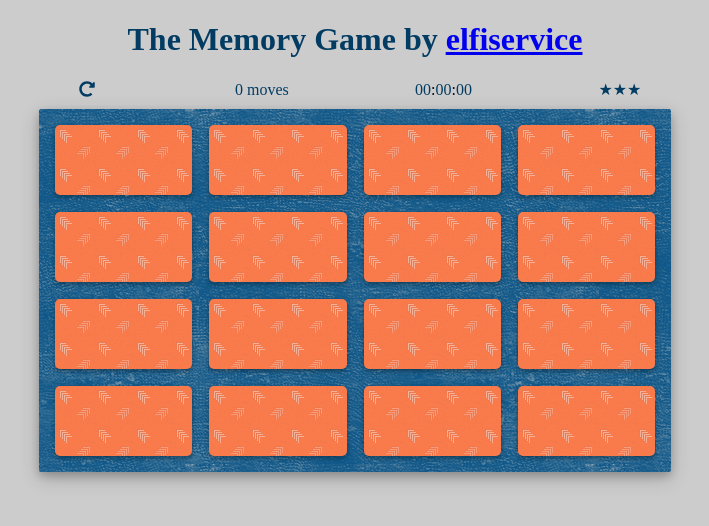
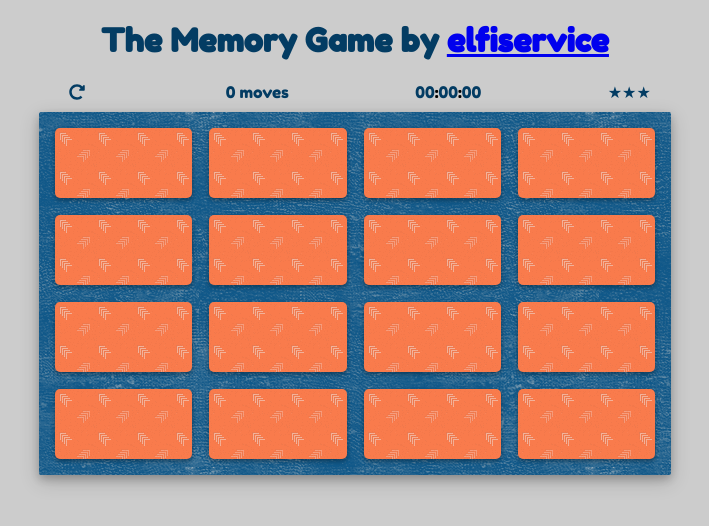
Before and after one commit to elfiservice/the-memory-game, a plain HTML site: page index.html in a window 1280 px wide. Shown: the whole page, without its empty margins (285-994 px from the left). Drawn offline with Linux system fonts and the light colour scheme.

Commit message:
feat: provided new font-family to the game

```diff
--- a/css/style.css
+++ b/css/style.css
@@ -1,4 +1,5 @@
 body {
+    font-family: 'Fredoka One', cursive;
     background-color: #ccc;
     text-align: center;
     color: #033c63;
--- a/index.html
+++ b/index.html
@@ -6,6 +6,7 @@
     <meta http-equiv="X-UA-Compatible" content="ie=edge">
     <title>The Memory Game by elfiservice</title>
     <link rel="stylesheet" href="css/style.css">
+    <link href="https://fonts.googleapis.com/css?family=Fredoka+One" rel="stylesheet">
     <!-- <script defer src="https://use.fontawesome.com/releases/v5.0.6/js/all.js"></script> -->
     <script defer src="js/lib/fontawesome-all.min.js"></script>
 </head>
```
